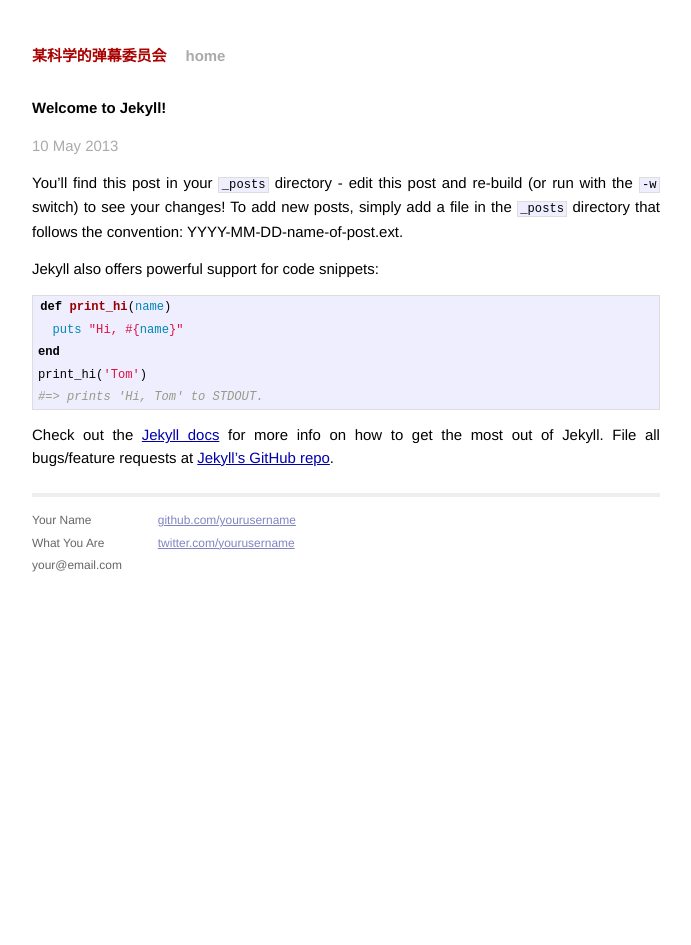
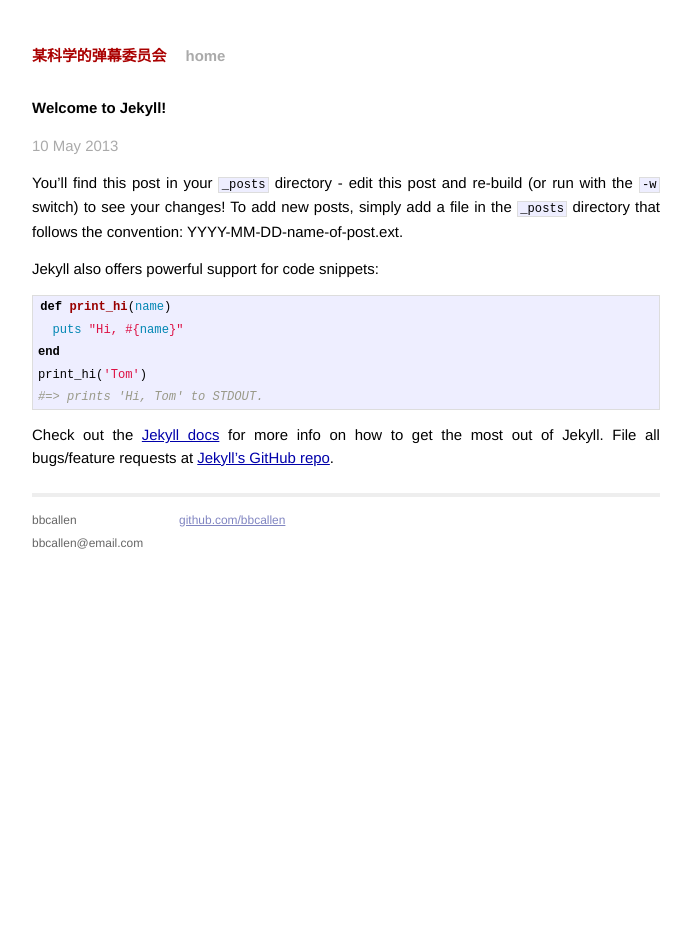
Before and after one commit to gpr321/bbcallen.github.io, a Jekyll site: the page built from _posts/2013-05-10-welcome-to-jekyll.markdown, in a window 1280 px wide. Shown: the whole page, without its empty margins (294-985 px from the left). Built offline with Jekyll 4.4.1, drawn with Linux system fonts in a browser that asks for light colours.

Commit message:
default.html: name footer

```diff
--- a/_layouts/default.html
+++ b/_layouts/default.html
@@ -27,15 +27,13 @@
             <div class="footer">
               <div class="contact">
                 <p>
-                  Your Name<br />
-                  What You Are<br />
-                  your@email.com
+                  bbcallen<br />
+                  bbcallen@email.com
                 </p>
               </div>
               <div class="contact">
                 <p>
-                  <a href="http://github.com/yourusername/">github.com/yourusername</a><br />
-                  <a href="http://twitter.com/yourusername/">twitter.com/yourusername</a><br />
+                  <a href="http://github.com/bbcallen/">github.com/bbcallen</a><br />
                 </p>
               </div>
             </div>
```
